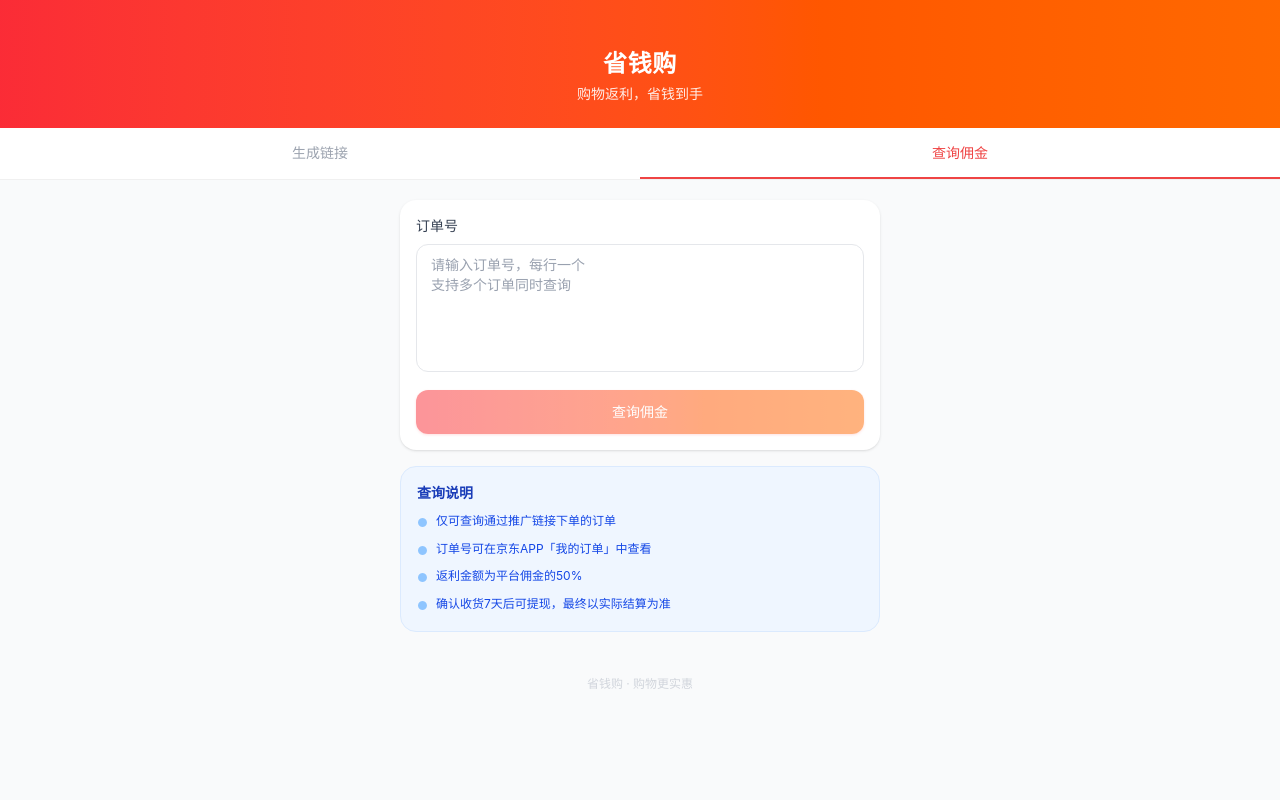
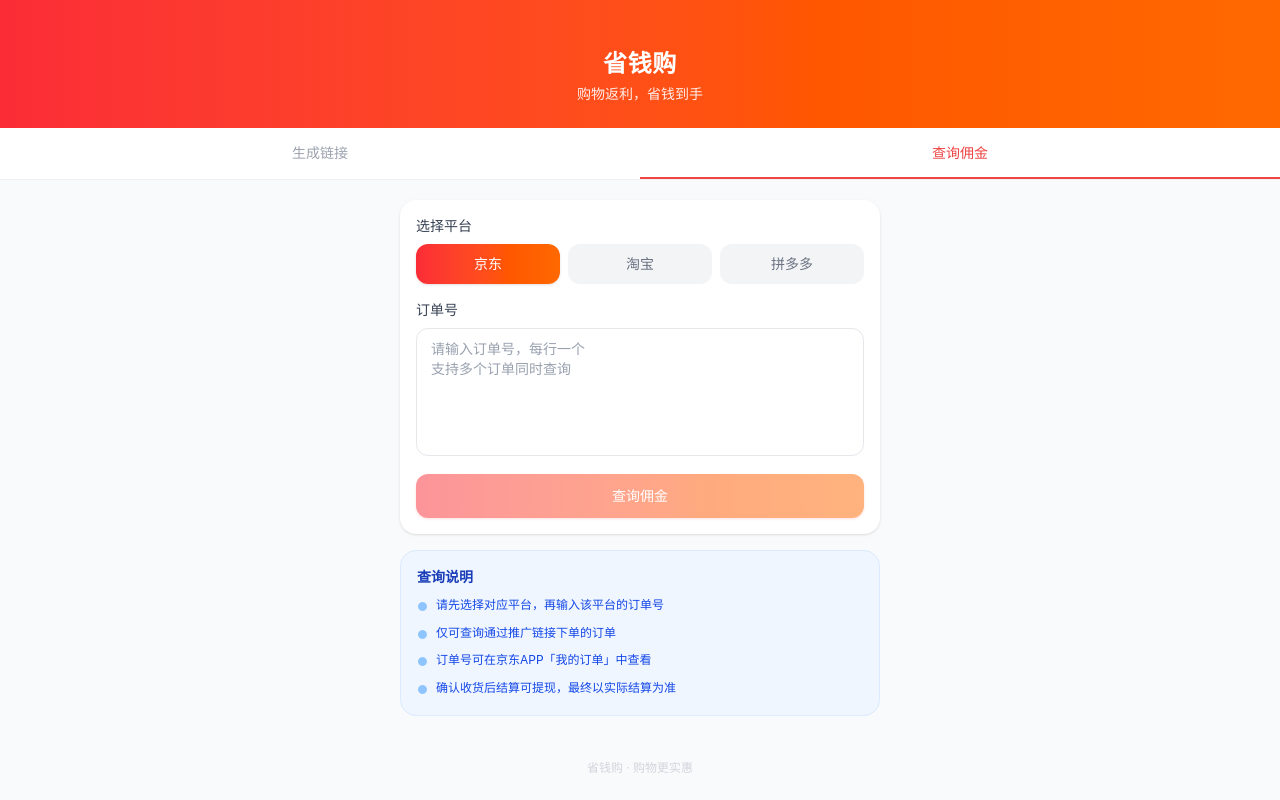
Before and after one commit to jiangfengwhu/cps_web, a Next.js app: page / in a window 1280 px wide. Both pictures are taken after a click on the button "查询佣金". Built offline with nearby package versions, Linux system fonts and the light colour scheme.

Commit message:
佣金查询

```diff
--- a/app/page.tsx
+++ b/app/page.tsx
@@ -127,6 +127,7 @@ export default function Home() {
   const autoDetectedRef = useRef(false);
 
   // Orders states
+  const [orderPlatform, setOrderPlatform] = useState<"jd" | "taobao" | "pdd">("jd");
   const [orderIds, setOrderIds] = useState("");
   const [querying, setQuerying] = useState(false);
   const [ordersResult, setOrdersResult] = useState<OrdersResult | null>(null);
@@ -298,7 +299,12 @@ export default function Home() {
     setOrdersResult(null);
 
     try {
-      const res = await fetch("/api/jd/orders", {
+      const apiMap: Record<string, string> = {
+        jd: "/api/jd/orders",
+        taobao: "/api/taobao/orders",
+        pdd: "/api/pdd/orders",
+      };
+      const res = await fetch(apiMap[orderPlatform], {
         method: "POST",
         headers: { "Content-Type": "application/json" },
         body: JSON.stringify({ orderIds: ids }),
@@ -314,7 +320,7 @@ export default function Home() {
     } finally {
       setQuerying(false);
     }
-  }, [orderIds]);
+  }, [orderIds, orderPlatform]);
 
   // ---- Render ----
 
@@ -583,9 +589,33 @@ export default function Home() {
     }
   };
 
+  const orderPlatformOptions = [
+    { key: "jd" as const, label: "京东", color: "red" },
+    { key: "taobao" as const, label: "淘宝", color: "orange" },
+    { key: "pdd" as const, label: "拼多多", color: "red" },
+  ];
+
   const renderOrdersTab = () => (
     <div className="space-y-4">
       <div className="bg-white rounded-2xl shadow-sm p-4">
+        {/* Platform Selector */}
+        <label className="block text-sm font-medium text-gray-700 mb-2">选择平台</label>
+        <div className="flex gap-2 mb-4">
+          {orderPlatformOptions.map((opt) => (
+            <button
+              key={opt.key}
+              onClick={() => { setOrderPlatform(opt.key); setOrdersResult(null); setOrdersError(""); }}
+              className={`flex-1 py-2.5 rounded-xl text-sm font-medium transition-all ${
+                orderPlatform === opt.key
+                  ? "bg-gradient-to-r from-red-500 to-orange-500 text-white shadow-sm"
+                  : "bg-gray-100 text-gray-500 active:bg-gray-200"
+              }`}
+            >
+              {opt.label}
+            </button>
+          ))}
+        </div>
+
         <label className="block text-sm font-medium text-gray-700 mb-2">订单号</label>
         <textarea
           value={orderIds}
@@ -649,11 +679,11 @@ export default function Home() {
                     <span className="text-xs text-gray-400">订单号: {order.orderId}</span>
                     <span
                       className={`text-xs px-2 py-0.5 rounded-md font-medium ${
-                        order.validCode === 17
+                        /已完成|已结算|审核成功/.test(order.statusText || "")
                           ? "bg-green-50 text-green-600"
-                          : order.validCode === 16
+                          : /已付款|已成团|确认收货/.test(order.statusText || "")
                           ? "bg-blue-50 text-blue-600"
-                          : order.validCode === 15
+                          : /待付款/.test(order.statusText || "")
                           ? "bg-yellow-50 text-yellow-600"
                           : "bg-gray-100 text-gray-500"
                       }`}
@@ -677,10 +707,8 @@ export default function Home() {
                     <span className="text-xs text-gray-400">{order.orderTime}</span>
                     {order.withdrawable ? (
                       <span className="text-xs text-green-600 font-medium">可提现</span>
-                    ) : order.validCode === 17 && order.withdrawableTime ? (
+                    ) : order.withdrawableTime ? (
                       <span className="text-xs text-gray-400">{order.withdrawableTime} 后可提现</span>
-                    ) : order.validCode === 16 ? (
-                      <span className="text-xs text-blue-500">等待确认收货</span>
                     ) : null}
                   </div>
                 </div>
@@ -695,19 +723,19 @@ export default function Home() {
         <ul className="space-y-1.5 text-xs text-blue-700 leading-relaxed">
           <li className="flex gap-2">
             <span className="text-blue-300 flex-shrink-0 mt-0.5">●</span>
+            <span>请先选择对应平台，再输入该平台的订单号</span>
+          </li>
+          <li className="flex gap-2">
+            <span className="text-blue-300 flex-shrink-0 mt-0.5">●</span>
             <span>仅可查询通过推广链接下单的订单</span>
           </li>
           <li className="flex gap-2">
             <span className="text-blue-300 flex-shrink-0 mt-0.5">●</span>
-            <span>订单号可在京东APP「我的订单」中查看</span>
+            <span>订单号可在{platformAppName[orderPlatform]}APP「我的订单」中查看</span>
           </li>
           <li className="flex gap-2">
             <span className="text-blue-300 flex-shrink-0 mt-0.5">●</span>
-            <span>返利金额为平台佣金的50%</span>
-          </li>
-          <li className="flex gap-2">
-            <span className="text-blue-300 flex-shrink-0 mt-0.5">●</span>
-            <span>确认收货7天后可提现，最终以实际结算为准</span>
+            <span>确认收货后结算可提现，最终以实际结算为准</span>
           </li>
         </ul>
       </div>
```
